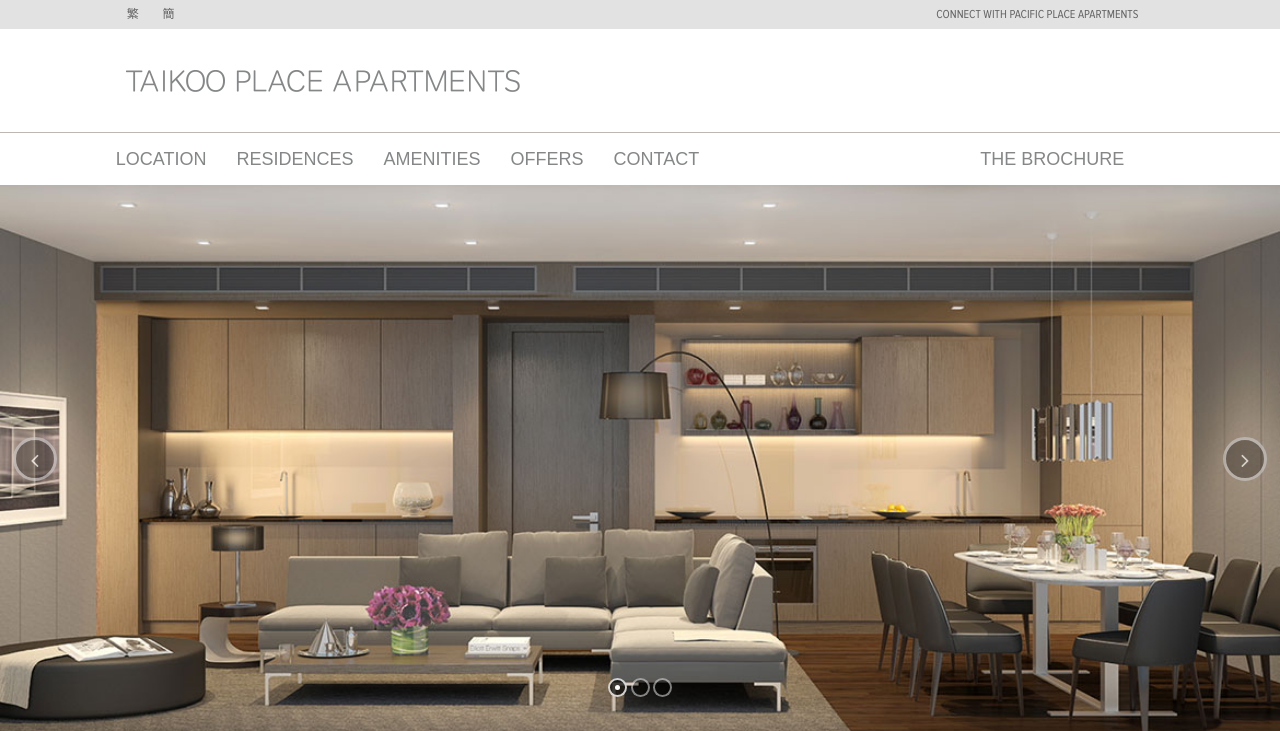
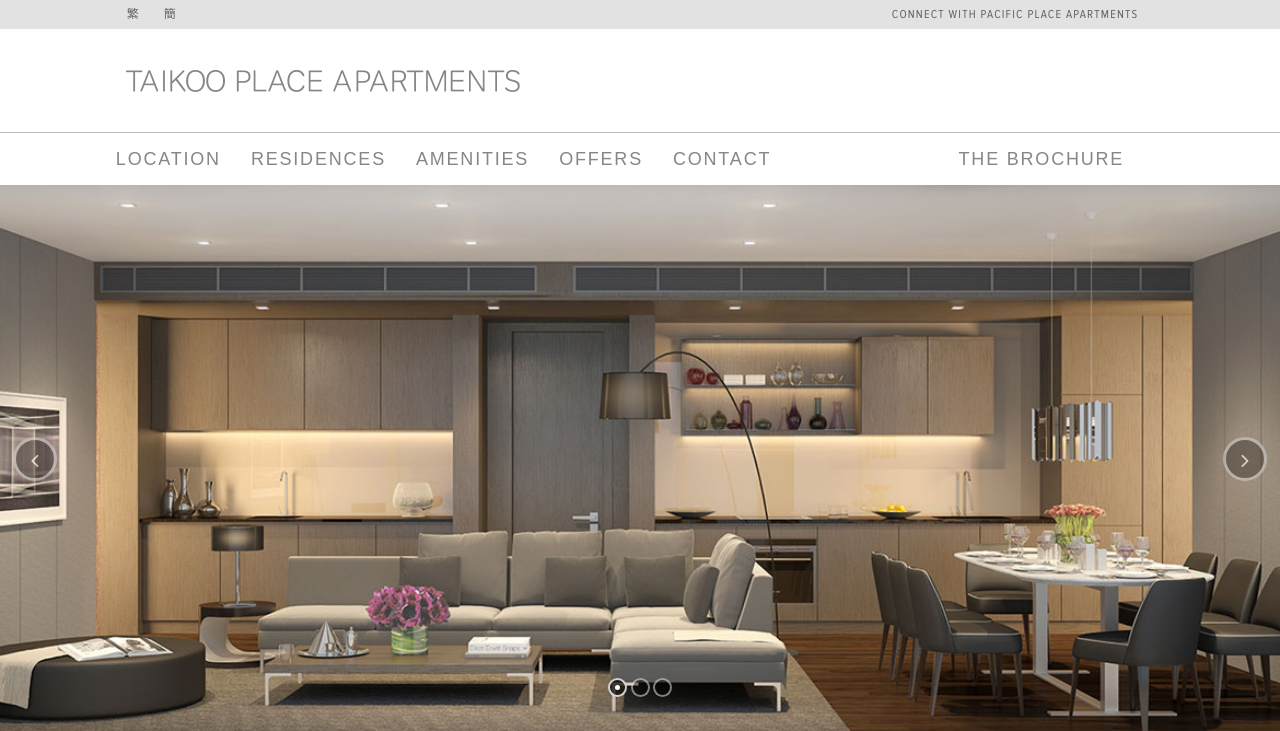
Before and after one commit to kossa/taikoo, a PHP site: page / in a window 1280 px wide. Shown: the top 731 px of the page. Run offline with PHP 8.4, Linux system fonts and the light colour scheme; some web fonts are replaced.

Commit message:
Link Letterspacing

```diff
--- a/css/style.css
+++ b/css/style.css
@@ -9,7 +9,7 @@ img{max-width: 100%}
 
 
 /*Header*/
-#header a{color: #848687;}
+#header a{color: #848687;letter-spacing: 0.1em;}
 #header a:hover{color: #000;}
 #header #top{background-color: #E2E2E2;overflow: hidden;padding: 0;position: relative;z-index: 1;}
 #header #top ul{margin: 0 0 0 -5px;}
```
